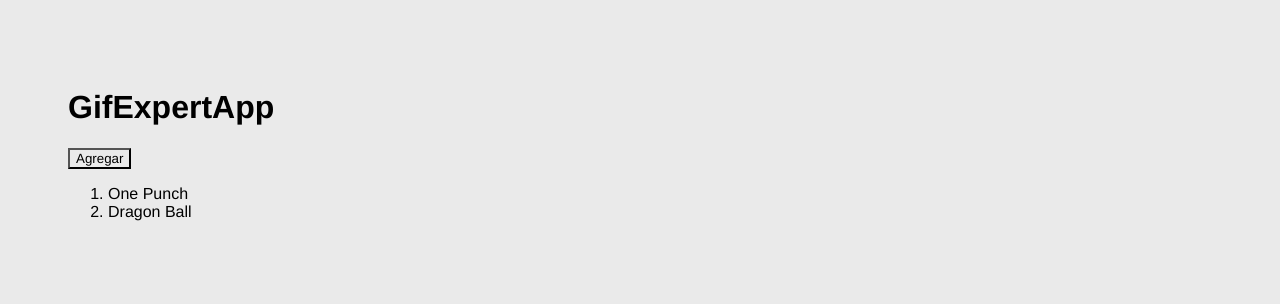
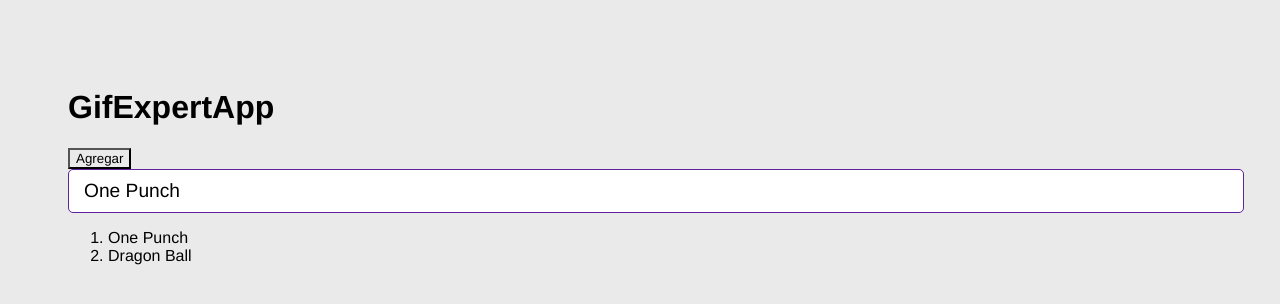
Before and after one commit to PeterGabrielVE/04-gif-expert-app, a React (Vite) app: page / in a window 1280 px wide. Shown: the top 304 px of the page. Built offline with nearby package versions, Linux system fonts and the light colour scheme.

Commit message:
componentAddCategory

```diff
--- a/src/GifExpertApp.jsx
+++ b/src/GifExpertApp.jsx
@@ -1,4 +1,5 @@
 import { useState } from 'react';
+import { AddCategory } from './addCategory';
 
 export const GifExpertApp = () => {
 
@@ -13,6 +14,7 @@
     <>
      <h1>GifExpertApp</h1>
      <button onClick={ onAddCategory }>Agregar</button>
+     <AddCategory />
      <ol>
         { categories.map( category =>{
             return <li key={ category }>{ category }</li>
--- /dev/null
+++ b/src/addCategory.jsx
@@ -0,0 +1,22 @@
+import { useState  } from 'react';
+
+export const AddCategory = () =>{
+
+    const [ inputValue, setInputValue ] = useState('One Punch');
+
+    const onInputChange = (event) =>{
+        console.log(event.target.value)
+    }
+
+    const onSubmit = ( event )  => {
+        event.preventDefault();
+        console.log(inputValue)
+    }
+    return (
+        <form onSubmit={ (event)  => onSubmit(event) }>
+             <input type="text" placeholder="Buscar gifs"
+             value={ inputValue } onChange={ (event) => onInputChange(event) }/>
+        </form>
+
+    )
+}
```
